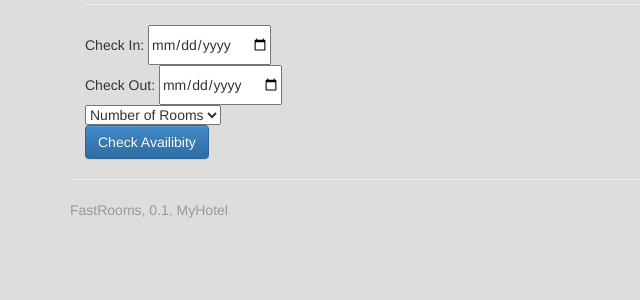
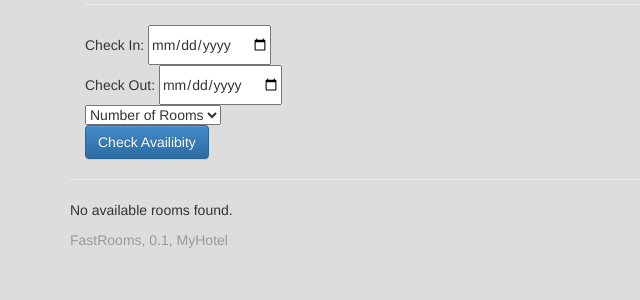
Before and after one commit to mesala01/fastrooms, a Flask app: page /roomsearch in a window 1280 px wide. Shown: the part 131-431 px from the top of the page, without its empty margins (0-640 px from the left). Run offline with Flask 2, Linux system fonts and the light colour scheme; some libraries are stand-ins or nearby versions.

Commit message:
Added note if no rooms found in roomsearch

```diff
--- a/templates/RoomReservation.html
+++ b/templates/RoomReservation.html
@@ -42,4 +42,8 @@
    	   	{% for r in rooms %}
 		<a class="btn" href="/createres/{{ r.roomNumber }}"> {{ r.roomNumber }} </a>
 		{% endfor %}
-   	{% endblock %}
+		{% if rooms|length == 0 %}
+			<p>No available rooms found.</p>
+		{% endif %}
+
+{% endblock %}
```
